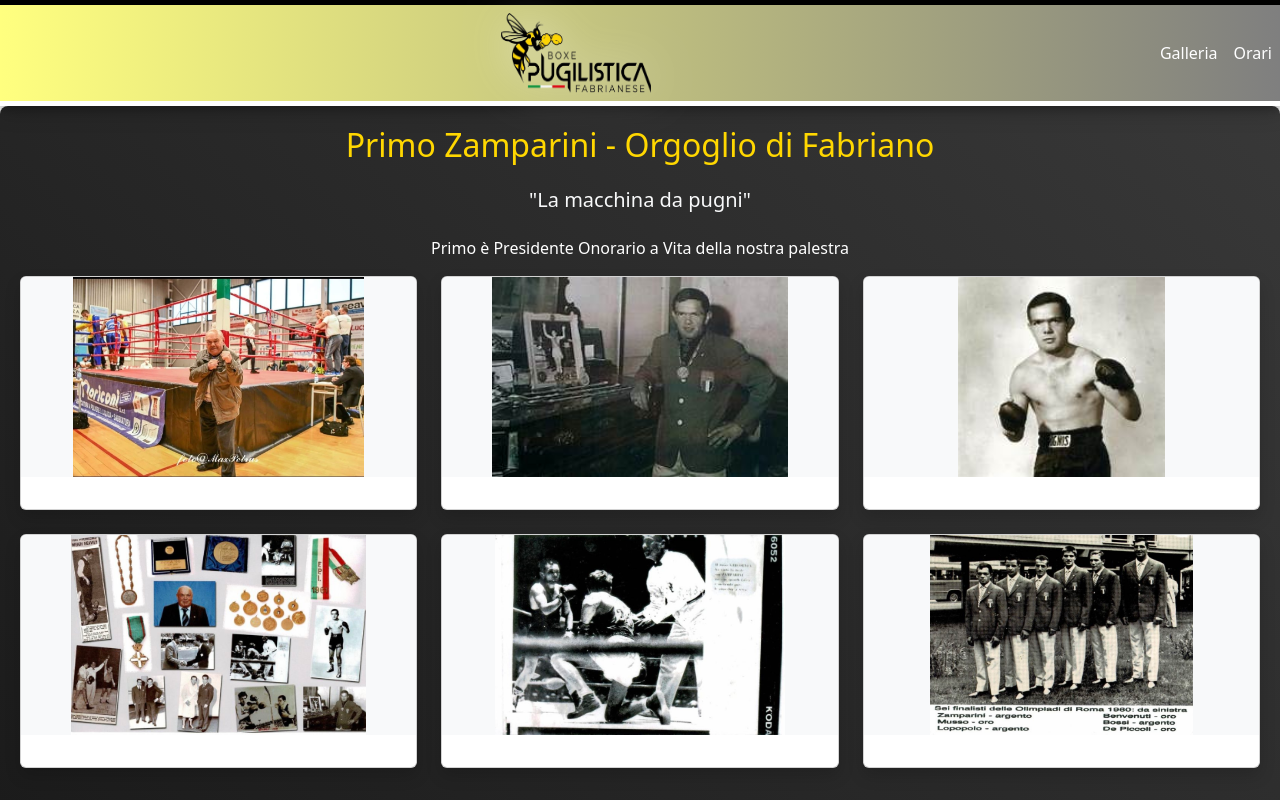
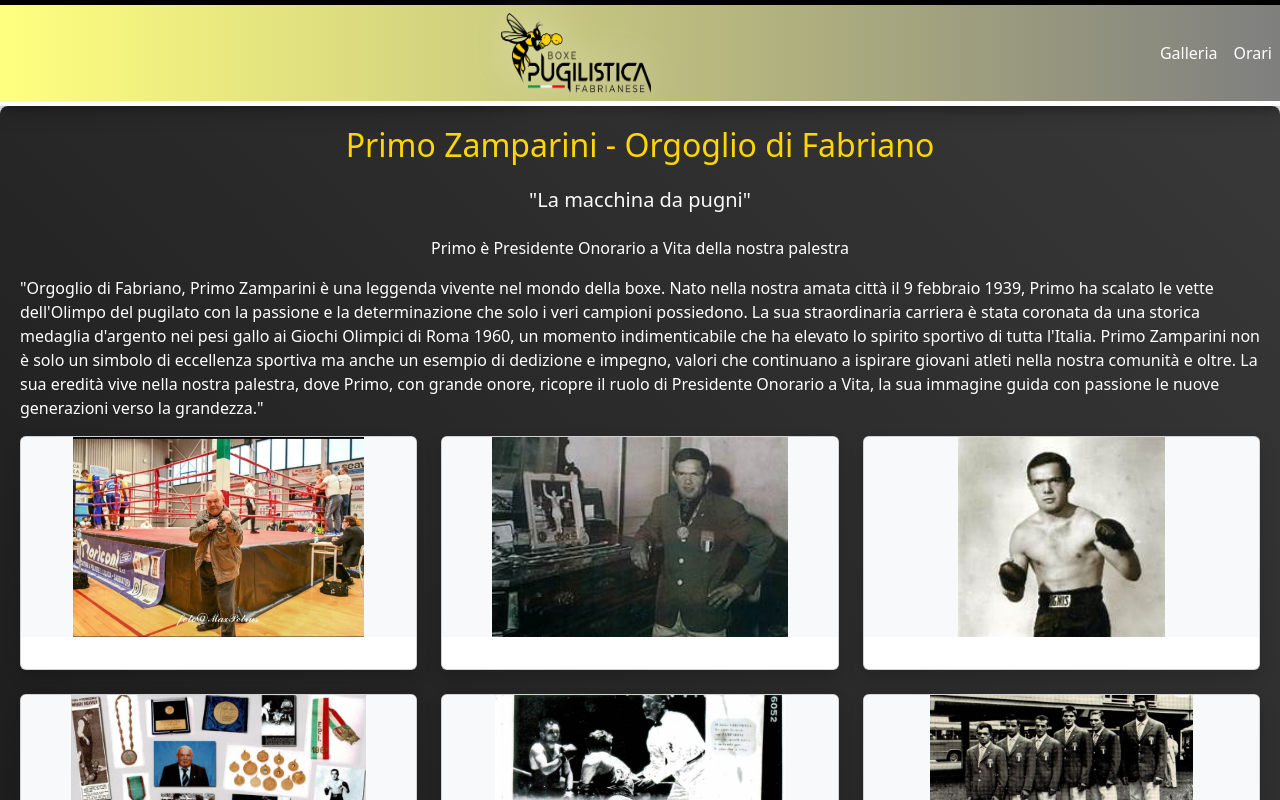
Before and after one commit to francescocaccia/IscrizioniPalestra-FrontEnd, a React (Vite) app: page /champGallery in a window 1280 px wide. Shown: the top 800 px of the page. Built offline with nearby package versions, Linux system fonts and the light colour scheme.

Commit message:
Primetto

```diff
--- a/src/components/ChampGallery.jsx
+++ b/src/components/ChampGallery.jsx
@@ -27,6 +27,24 @@ const ChampGallery = () => {
       <p className="text-center">
         Primo è Presidente Onorario a Vita della nostra palestra
       </p>
+      <p>
+        {" "}
+        <p>
+          "Orgoglio di Fabriano, Primo Zamparini è una leggenda vivente nel
+          mondo della boxe. Nato nella nostra amata città il 9 febbraio 1939,
+          Primo ha scalato le vette dell'Olimpo del pugilato con la passione e
+          la determinazione che solo i veri campioni possiedono. La sua
+          straordinaria carriera è stata coronata da una storica medaglia
+          d'argento nei pesi gallo ai Giochi Olimpici di Roma 1960, un momento
+          indimenticabile che ha elevato lo spirito sportivo di tutta l'Italia.
+          Primo Zamparini non è solo un simbolo di eccellenza sportiva ma anche
+          un esempio di dedizione e impegno, valori che continuano a ispirare
+          giovani atleti nella nostra comunità e oltre. La sua eredità vive
+          nella nostra palestra, dove Primo, con grande onore, ricopre il ruolo
+          di Presidente Onorario a Vita, la sua immagine guida con passione le
+          nuove generazioni verso la grandezza."
+        </p>
+      </p>
       <div className="row">
         {images.map((image) => (
           <div key={image.id} className="col-12 col-sm-6 col-md-4 mb-4">
```
